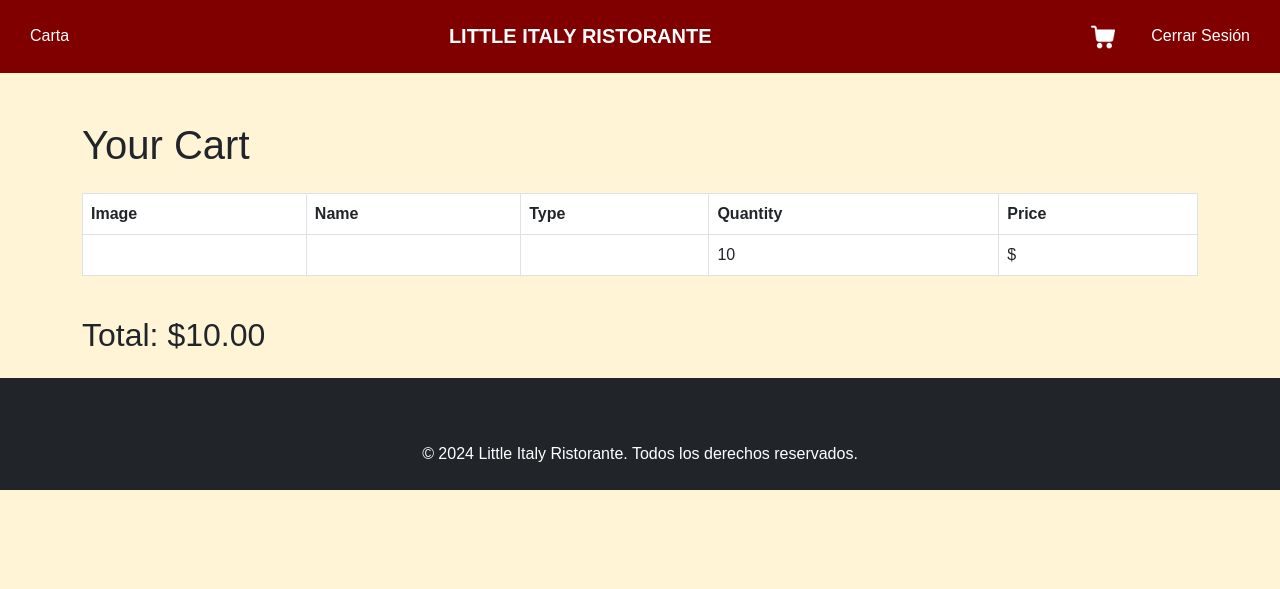
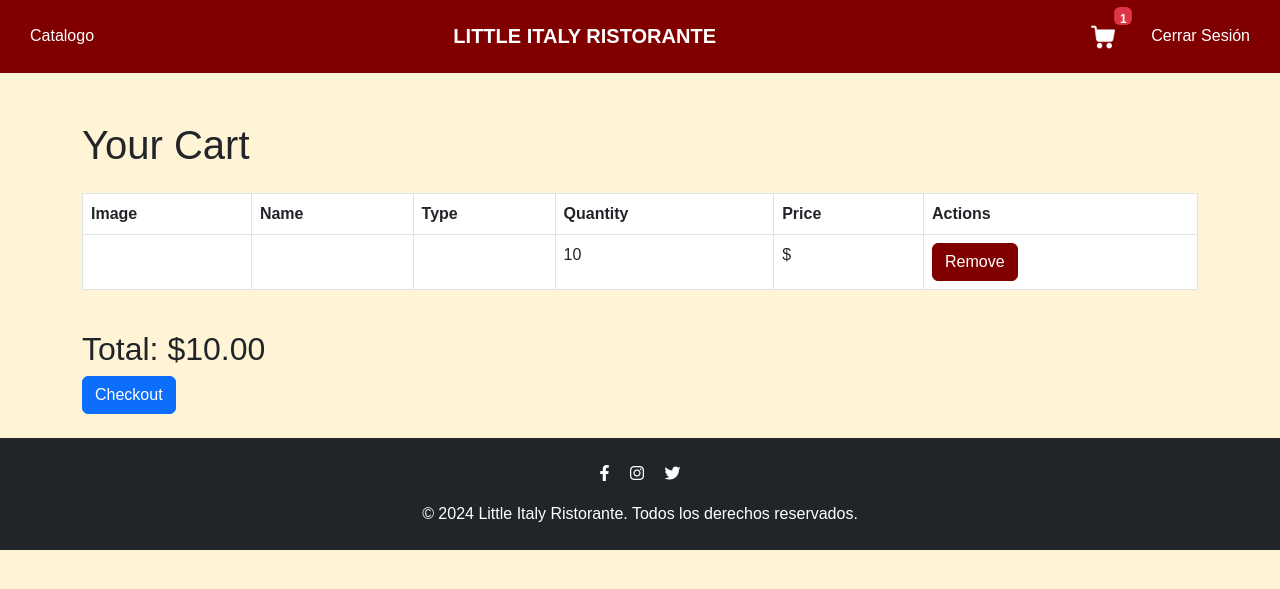
Before and after one commit to lmiel/Little-Italy, a Django app: page /cart/ in a window 1280 px wide. Shown: the top 589 px of the page. Run offline with Django 5.2, Linux system fonts and the light colour scheme; a user stored in the database is signed in; tables that the repository leaves empty hold one stand-in row (values such as "Sample post"); data that the repository does not hold is empty.

Commit message:
Add cart item count context processor and update templates; enhance item image field

```diff
--- a/little_italy/little_italy/settings.py
+++ b/little_italy/little_italy/settings.py
@@ -66,6 +66,7 @@
                 "django.template.context_processors.request",
                 "django.contrib.auth.context_processors.auth",
                 "django.contrib.messages.context_processors.messages",
+                "orders.context_processors.cart_item_count",
             ],
         },
     },
--- a/little_italy/little_italy/static/css/styles.css
+++ b/little_italy/little_italy/static/css/styles.css
@@ -202,3 +202,25 @@
         grid-template-columns: repeat(auto-fit, minmax(200px, 1fr));
     }
 }
+
+.nav-link {
+    position: relative;
+}
+
+.badge {
+    top: -5px;
+    right: -50px;
+    font-size: 12px;
+}
+
+.btn-dangerous {
+    background-color: #800000;
+    border-color: #800000;
+    color: white;
+}
+
+.bg-dangerous {
+    background-color: #800000;
+    border-color: #800000;
+    color: white;
+}
--- a/little_italy/little_italy/templates/little_italy/base.html
+++ b/little_italy/little_italy/templates/little_italy/base.html
@@ -10,6 +10,7 @@
       {% endblock %}
     </title>
     <link rel="stylesheet" href="https://cdn.jsdelivr.net/npm/bootstrap@5.3.0/dist/css/bootstrap.min.css" />
+    <link rel="stylesheet" href="https://cdnjs.cloudflare.com/ajax/libs/font-awesome/6.0.0/css/all.min.css" />
     <link rel="stylesheet" href="{% static 'css/styles.css' %}" />
   </head>
   <body>
@@ -18,17 +19,26 @@
         <!-- Enlace a la carta (izquierda) -->
         <ul class="navbar-nav me-auto">
           <li class="nav-item">
-            <a class="nav-link text-white" href="{% url 'menu' %}">Carta</a>
+            <a class="nav-link text-white" href="{% url 'menu' %}">Catalogo</a>
           </li>
         </ul>
 
         <!-- Título del restaurante centrado -->
-        <span class="navbar-brand mx-auto text-center"><strong>LITTLE ITALY RISTORANTE</strong></span>
+        <span class="navbar-brand">
+          <strong><a class="nav-link text-white" href="{% url 'home' %}">LITTLE ITALY RISTORANTE</a></strong>
+        </span>
 
         <!-- Carrito e Ingresar (derecha) -->
         <ul class="navbar-nav ms-auto">
           <li class="nav-item">
-            <a class="nav-link text-white" href="{% url 'cart' %}"><img src="{% static 'img/cart.png' %}" alt="Carrito" style="width: 24px; height: 24px;" /></a>
+            <a class="nav-link text-white" href="{% url 'cart' %}">
+              <img src="{% static 'img/cart.png' %}" alt="Carrito" style="width: 24px; height: 24px;" />
+              {% if item_count > 0 %}
+                <span class="badge bg-danger position-absolute top-0 start-100 translate-middle p-1" style="font-size: 12px; width: 18px; height: 18px; line-height: 16px;">
+                  {{ item_count }}
+                </span>
+              {% endif %}
+            </a>
           </li>
           {% if user.is_authenticated %}
             <li class="nav-item">
@@ -45,25 +55,19 @@
 
     <div class="container mt-4" style="max-width: 100%; padding: 0;">
       {% block content %}
-
       {% endblock %}
       <footer class="bg-dark text-white text-center py-4 mt-4">
         <div class="container">
-            <!-- Redes sociales -->
-            <div class="social-icons mb-3">
-                <a href="https://facebook.com" target="_blank" class="text-white mx-2" aria-label="Facebook">
-                    <i class="fab fa-facebook-f"></i>
-                </a>
-                <a href="https://instagram.com" target="_blank" class="text-white mx-2" aria-label="Instagram">
-                    <i class="fab fa-instagram"></i>
-                </a>
-                <a href="https://twitter.com" target="_blank" class="text-white mx-2" aria-label="Twitter">
-                    <i class="fab fa-twitter"></i>
-                </a>
-            </div>
-            <!-- Derechos de autor -->
-            <p class="mb-0">
-                &copy; 2024 Little Italy Ristorante. Todos los derechos reservados.
-            </p>
+          <!-- Redes sociales -->
+          <div class="social-icons mb-3">
+            <a href="https://facebook.com" target="_blank" class="text-white mx-2" aria-label="Facebook"><i class="fab fa-facebook-f"></i></a>
+            <a href="https://instagram.com" target="_blank" class="text-white mx-2" aria-label="Instagram"><i class="fab fa-instagram"></i></a>
+            <a href="https://twitter.com" target="_blank" class="text-white mx-2" aria-label="Twitter"><i class="fab fa-twitter"></i></a>
+          </div>
+          <!-- Derechos de autor -->
+          <p class="mb-0">&copy; 2024 Little Italy Ristorante. Todos los derechos reservados.</p>
         </div>
-    </footer>
+      </footer>
+    </div>
+  </body>
+</html>
--- /dev/null
+++ b/little_italy/orders/context_processors.py
@@ -0,0 +1,12 @@
+from .models import Cart, CartItem
+
+
+def cart_item_count(request):
+    if request.user.is_authenticated:
+        # Obtener el carrito del usuario
+        cart, created = Cart.objects.get_or_create(user=request.user)
+        # Contar los items en el carrito
+        item_count = CartItem.objects.filter(cart=cart).count()
+    else:
+        item_count = 0  # Si no está autenticado, el contador será 0
+    return {"item_count": item_count}
--- a/little_italy/orders/models.py
+++ b/little_italy/orders/models.py
@@ -10,7 +10,7 @@
     size = models.CharField(max_length=100, null=True)
     price = models.DecimalField(max_digits=5, decimal_places=2, null=True)
     description = models.TextField(null=True)
-    image = models.URLField(max_length=200, null=True, blank=True)
+    image = models.URLField(max_length=300, null=True, blank=True)
     ingredients = models.TextField(null=True, blank=True)
     nutritional_value = models.JSONField(null=True, blank=True)
 
--- a/little_italy/orders/templates/orders/cart.html
+++ b/little_italy/orders/templates/orders/cart.html
@@ -12,6 +12,7 @@
                     <th>Type</th>
                     <th>Quantity</th>
                     <th>Price</th>
+                    <th>Actions</th>
                 </tr>
             </thead>
             <tbody>
@@ -22,6 +23,7 @@
                     <td>{{ cartitem.item.type }}</td>
                     <td>{{ cartitem.quantity }}</td>
                     <td>${{ cartitem.item.price }}</td>
+                    <td><a href="{% url 'remove_from_cart' cartitem.item.spoonacular_id %}" class="btn btn-dangerous">Remove</a></td>
                 </tr>
                 {% endfor %}
             </tbody>
@@ -29,6 +31,7 @@
     </div>
     <div class="text-right mt-4">
         <h2>Total: ${{ total_price }}</h2>
+        <a href="{% url 'checkout' %}" class="btn btn-primary">Checkout</a>
     </div>
 </div>
 {% endblock %}
--- a/little_italy/orders/templates/orders/dish_detail.html
+++ b/little_italy/orders/templates/orders/dish_detail.html
@@ -33,14 +33,18 @@
                                 <h1 class="card-title">{{ item.name }}</h1>
                                 <p class="card-text">{{ item.description|safe }}</p>
                                 <h4 class="text-primary">Precio: ${{ item.price }}</h4>
+                                {% if user.is_authenticated %}
                                     <form id="add-to-cart-form" method="post" class="mt-4" action="{% url 'add_to_cart' item.spoonacular_id %}">
                                         {% csrf_token %}
                                         <div class="form-group">
                                             <label for="quantity">Cantidad:</label>
                                             <input type="number" id="quantity" name="quantity" class="form-control" value="1" min="1">
                                         </div>
-                                    <button type="submit" class="btn btn-success btn-block mt-3">Agregar al carrito</button>
+                                        <button type="submit" class="btn btn-dangerous btn-block mt-3">Agregar al carrito</button>
                                     </form>
+                                {% else %}
+                                    <a href="{% url 'authentication:login' %}" class="btn btn-dangerous btn-block mt-4">Ingresar para agregar al carrito</a>
+                                {% endif %}
                             </div>
                         </div>
                     </div>
--- a/little_italy/orders/views.py
+++ b/little_italy/orders/views.py
@@ -14,10 +14,8 @@
 
 def menu_view(request):
     items = Item.objects.all()
-    categories = {}
+    categories = {"Pizza": [], "Pastas": [], "Desserts": []}
     for item in items:
-        if item.type not in categories:
-            categories[item.type] = []
         categories[item.type].append(item)
     return render(request, "orders/menu.html", {"categories": categories})
 
@@ -104,6 +102,7 @@
         cart_item.delete()
     cart.total -= Decimal(item.price)
     cart.save()
+
     return redirect("cart")
 
 
@@ -111,6 +110,7 @@
 def cart_view(request):
     cart, created = Cart.objects.get_or_create(user=request.user)
     cart_items = CartItem.objects.filter(cart=cart)
+
     return render(
         request,
         "orders/cart.html",
```
Also changed, not shown: little_italy/little_italy/templates/little_italy/home.html (+7 -2 lines), little_italy/orders/scripts/edamam_info.py (+16 -10 lines), little_italy/orders/templates/orders/checkout.html (+13 -12 lines), little_italy/orders/templates/orders/menu.html (+4 -4 lines), little_italy/orders/migrations/0010_alter_item_image.py (added). Lines whose indentation alone changed are shown as unchanged.
